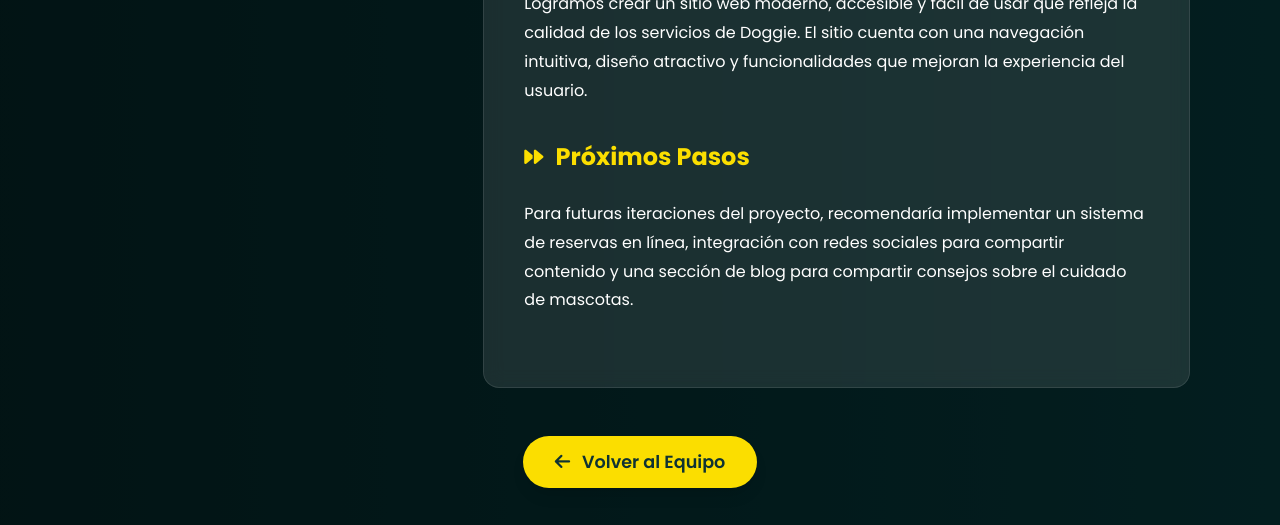
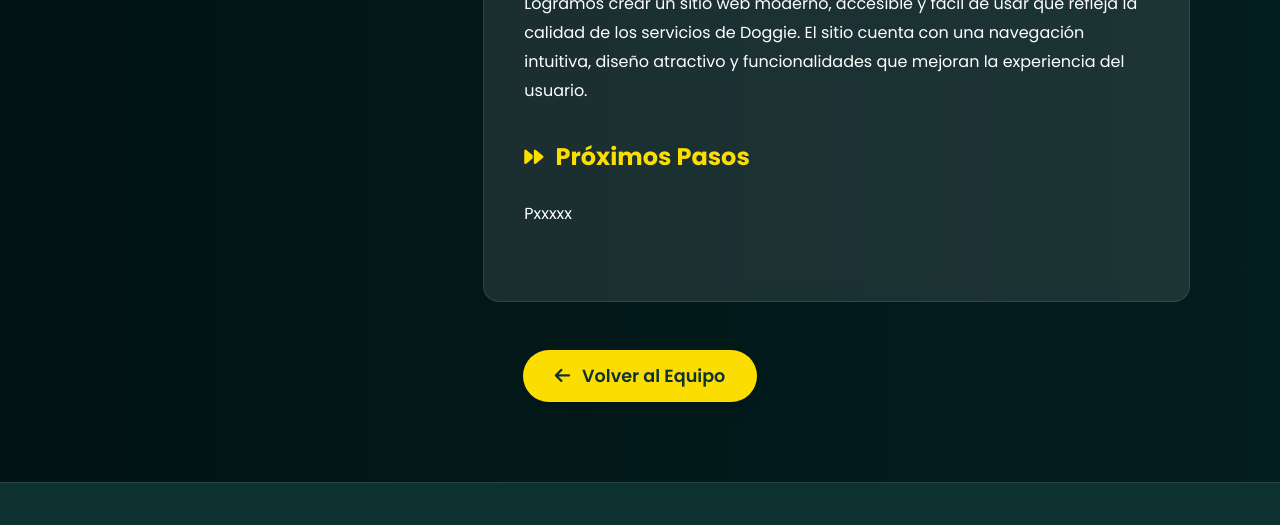
Before and after one commit to iCastro117/taller2ntd, a website: page html/secciones/conclusionesIsabella.html in a window 1280 px wide. Shown: the part 1002-1527 px from the top of the page. Drawn offline with Linux system fonts and the light colour scheme.

```diff
--- a/html/secciones/conclusionesIsabella.html
+++ b/html/secciones/conclusionesIsabella.html
@@ -111,8 +111,7 @@
                                     del usuario.</p>
 
                                 <h3><i class="fas fa-forward"></i> Próximos Pasos</h3>
-                                <p>Para futuras iteraciones del proyecto, recomendaría implementar un sistema de reservas en línea, integración con redes sociales para compartir contenido y una sección de blog para compartir consejos sobre el cuidado de
-                                    mascotas.
+                                <p>Pxxxxx
                                 </p>
 
                             </div>
```
